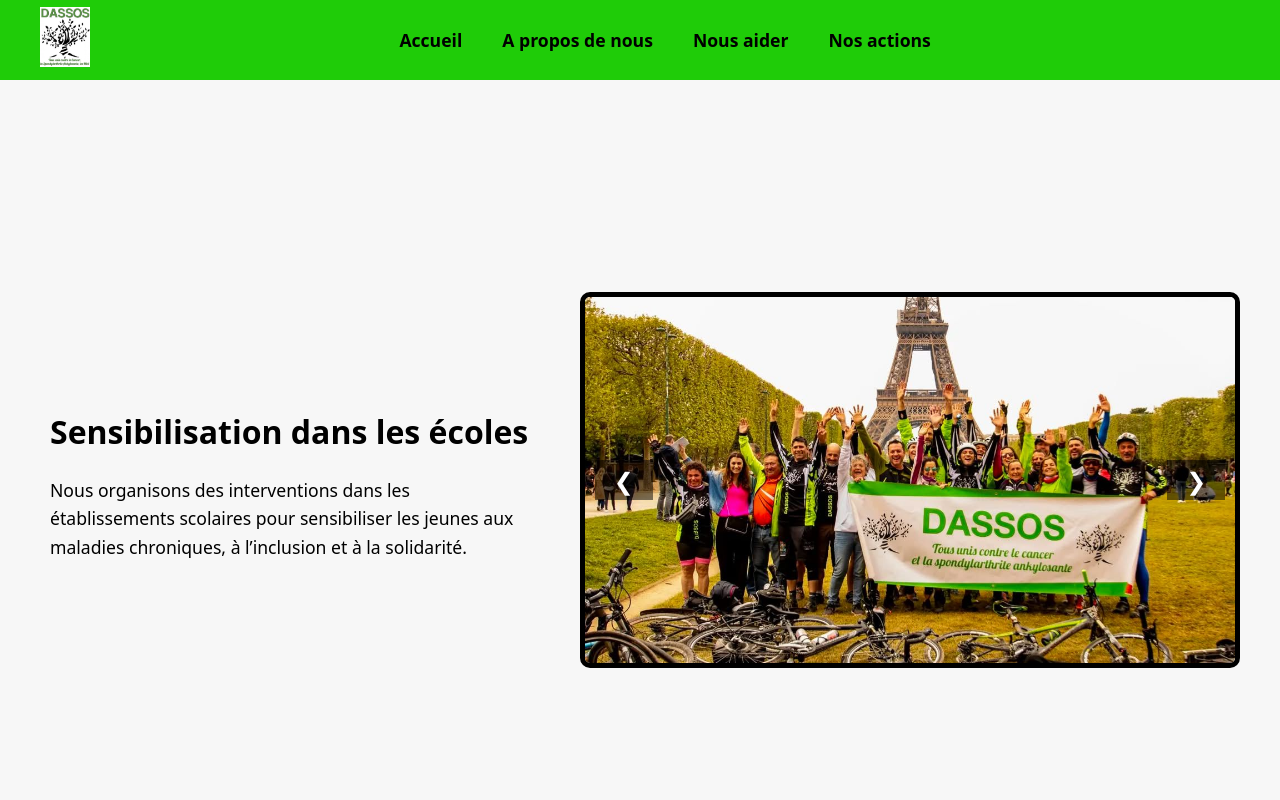
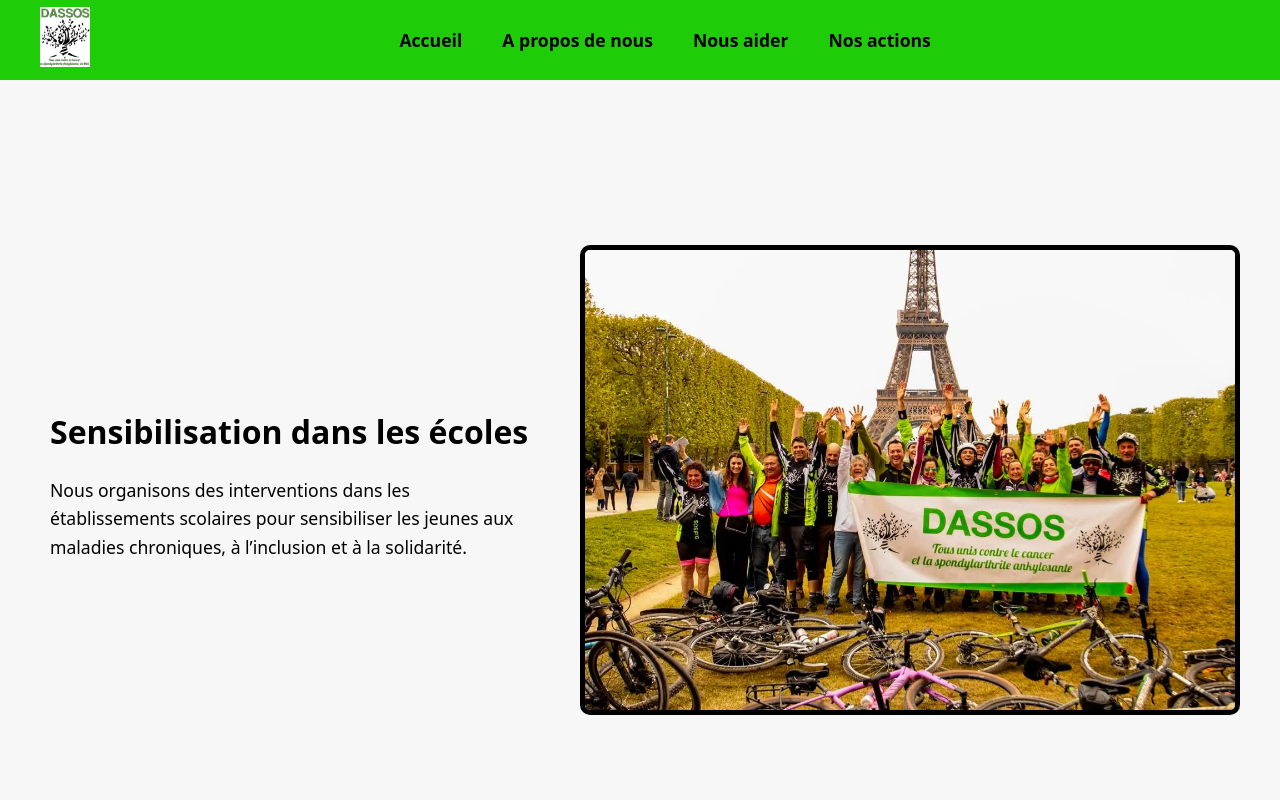
Before and after one commit to BaptisteTP/site_dassos, a React (Vite) app: page /site_dassos/nos-actions in a window 1280 px wide. Shown: the top 800 px of the page. Built offline with nearby package versions, Linux system fonts and the light colour scheme.

Commit message:
Update Carousel.css

```diff
--- a/src/components/Carousel.css
+++ b/src/components/Carousel.css
@@ -1,8 +1,8 @@
 .carousel-container {
   position: relative;
   width: 100%;
-  aspect-ratio: 16 / 9;
   max-width: 650px;
+  height: 36vw;
   overflow: hidden;
   margin: 0 auto;
   border: 5px solid black;
@@ -19,7 +19,6 @@
   min-width: 100%;
   height: 100%;
   flex-shrink: 0;
-  overflow: hidden;
   display: flex;
   align-items: center;
   justify-content: center;
@@ -28,71 +27,27 @@
 .carousel-slide img {
   width: 100%;
   height: 100%;
-  object-fit: cover;
+  object-fit: cover; /* Changement ici */
   object-position: center;
+  background: transparent; /* suppression de fond noir */
 }
 
-.carousel-button {
-  position: absolute;
-  top: 50%;
-  transform: translateY(-50%);
-  font-size: 1.5rem;
-  background-color: rgba(0, 0, 0, 0.5);
-  color: white;
-  border: none;
-  width: 40px;
-  height: 40px;
-  cursor: pointer;
-  z-index: 1;
-  border-radius: 0;
-  user-select: none;
-  display: flex;
-  align-items: center;
-  justify-content: center;
-}
-
-.carousel-button.left {
-  left: 10px;
-}
-
-.carousel-button.right {
-  right: 10px;
-}
-
-.carousel-button:hover {
-  background-color: rgba(0, 0, 0, 0.8);
-}
-
-/* 📱 Mobile responsive adjustments */
+/* ✅ Mobile responsive adjustments */
 @media screen and (max-width: 480px) {
   .carousel-container {
-    aspect-ratio: 4 / 3; /* Plus haut pour les petits écrans */
+    height: 55vw;
     max-width: 100%;
     border-width: 3px;
     border-radius: 8px;
-    overflow: hidden;
-    touch-action: pan-x; /* Enable horizontal touch gestures */
   }
 
   .carousel-slide img {
     width: 100%;
-    height: auto; /* Maintain aspect ratio */
-    object-fit: contain; /* Ensure the entire image is visible */
+    height: 100%;
+    object-fit: contain; /* conserve contain sur mobile */
   }
 
   .carousel-button {
-    display: none; /* Hide buttons on mobile */
+    display: none;
   }
 }
-
-/* Enable touch gestures for carousel */
-.carousel-track {
-  touch-action: pan-x;
-  scroll-snap-type: x mandatory;
-  overflow-x: scroll;
-  -webkit-overflow-scrolling: touch;
-}
-
-.carousel-slide {
-  scroll-snap-align: start;
-}
```
